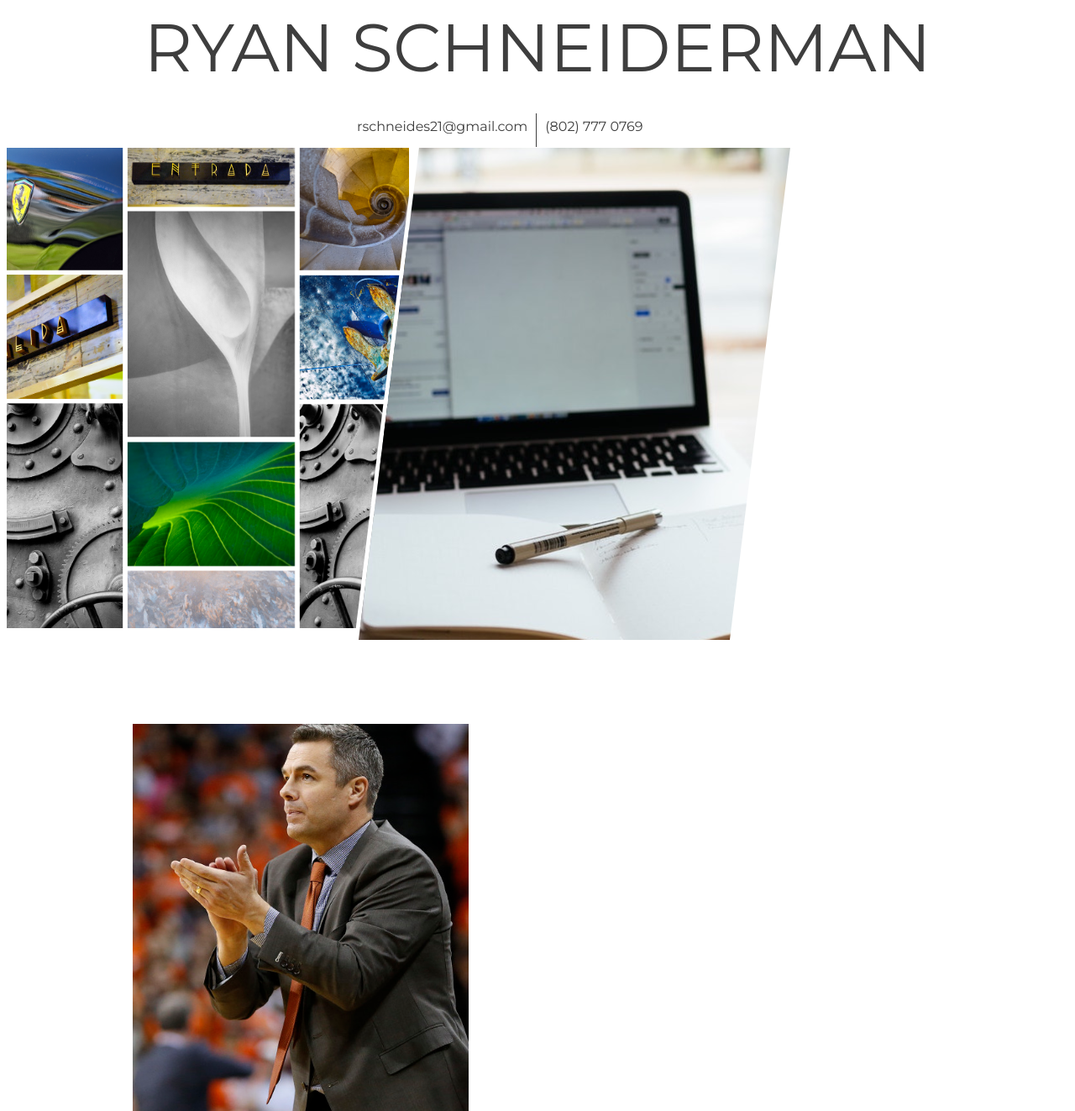
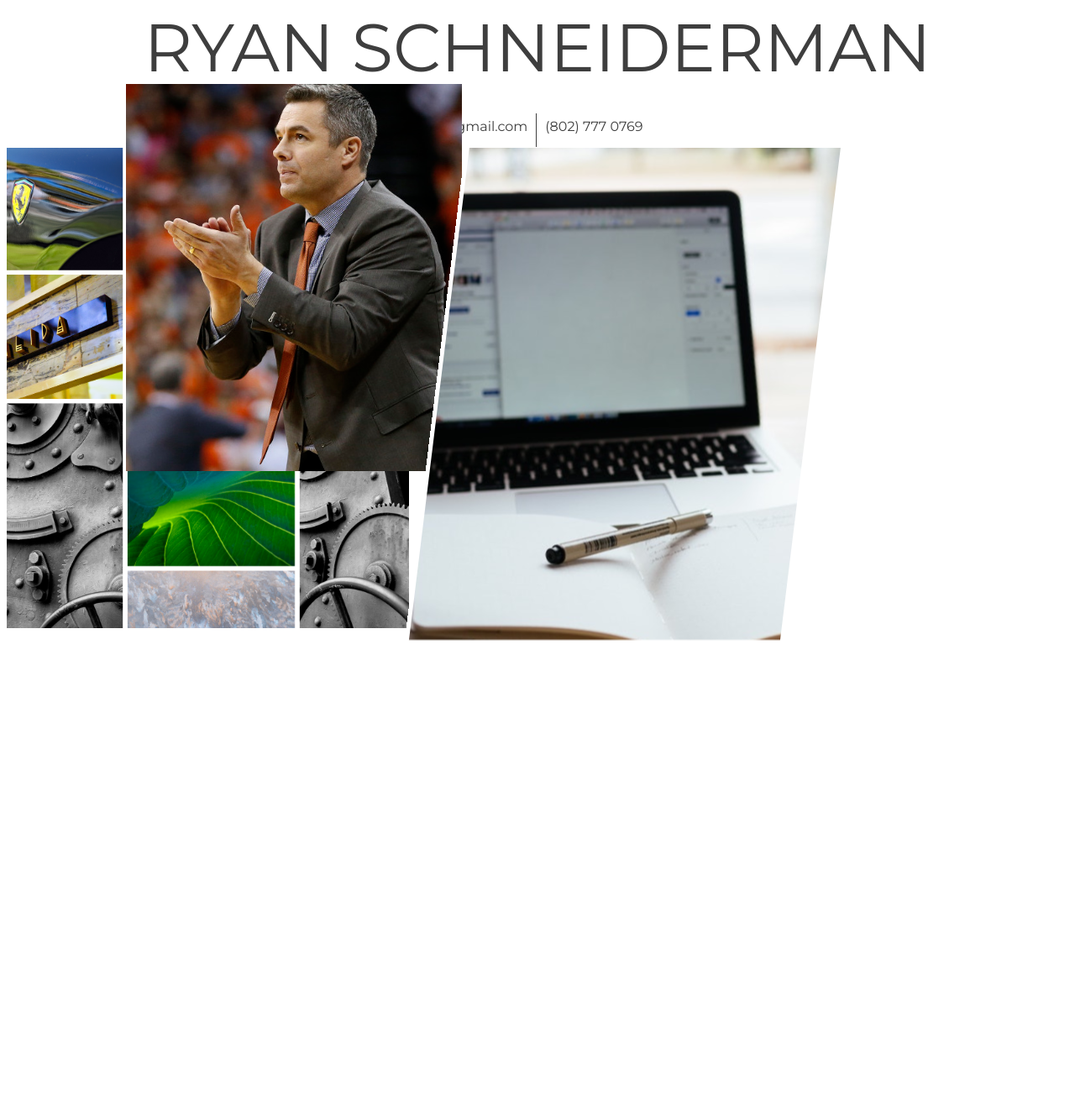
Before and after one commit to rschneides21/ryanschneiderman, a PHP site: page / in a window 1280 px wide. Shown: the whole page at 84% size. After the commit the page ends 763 px from the top, so only its background shows below. Run offline with PHP 8.4, Linux system fonts and the light colour scheme.

Commit message:
header adds

```diff
--- a/index.php
+++ b/index.php
@@ -49,7 +49,7 @@
     overflow:hidden;
   width: 35%;
   height: 74.7%;
-  right: 65px;
+  right: 5px;
   z-index: 2;
   border-left: 5px solid white;
   border-right: 5px solid white;
@@ -66,7 +66,7 @@
   }
   #third-pic{
   	left: 150px;
-    position: relative;
+    position: fixed;
     width: 400px;
     height: auto;
     top: 100px;
```
